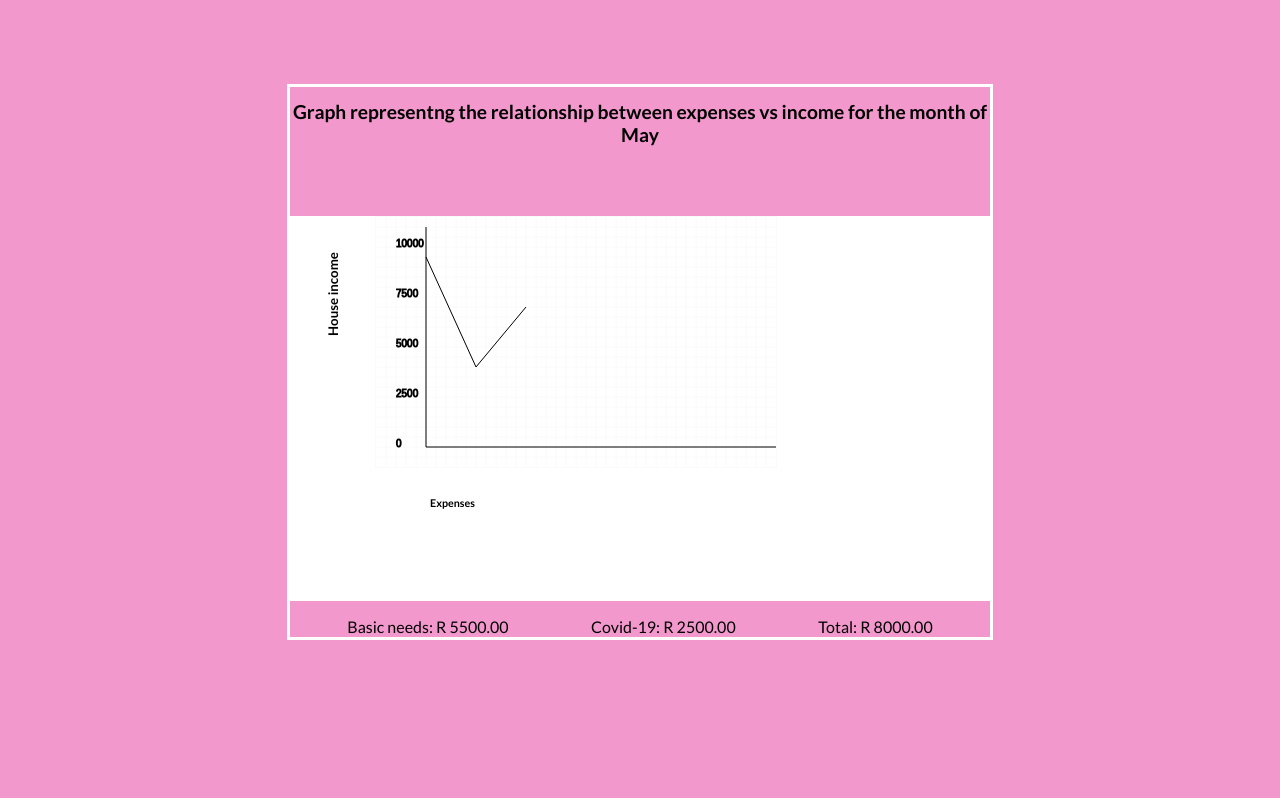
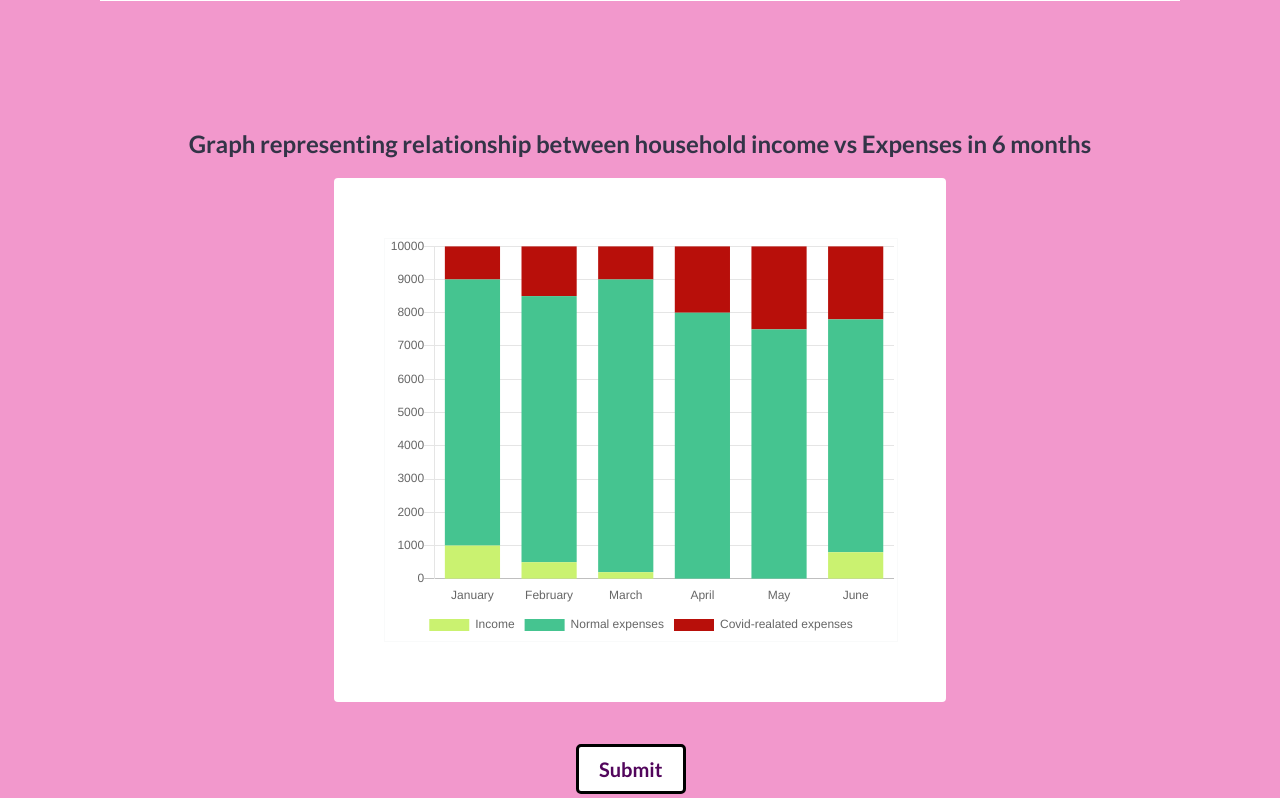
Before and after one commit to Ishmael-sikhikhi/xpense-monitor, a plain HTML site: page graphicalPresentation.html in a window 1280 px wide. Shown: the part 99-897 px from the top of the page. Before the commit the page ends 800 px from the top, so only its background shows below. Drawn offline with nearby package versions, Linux system fonts and the light colour scheme.

Commit message:
stacked graph

```diff
--- a/css/css-styles.css
+++ b/css/css-styles.css
@@ -5,15 +5,23 @@ body{
     background-color: rgba(230, 53, 156, 0.507);
     margin: 0 auto;
 }
+* {
+    font-family: 'Lato', Helvetica, sans-serif;
+    color: #333447;
+}
 h1{
-    color: black;
-    font-size: larger;
+    color: #333447;
+    font-size: 20px;
     text-align: center;
 }
+h2{
+    text-align: center;
+}
+
 .container1 {
     max-width: 1024px;
     margin: 0 auto;
-    padding: 0 25px;
+    padding: 6px 25px;
 }
 .header .xmonitor-header {
     width: 85%;
@@ -21,6 +29,7 @@ h1{
     justify-content: center;
     align-content: center;
     border: 3px solid white;
+    color: #333447;
 
 }
 .container{
@@ -51,7 +60,20 @@ h1{
     canvas{
         border: 1px solid rgb(249, 250, 250);
     }
-
+    .button {
+        background-color: white;
+        color: rgb(82, 6, 92);
+        border: 3px solid black;
+        padding: 10px 20px;
+        text-align: center;
+        text-decoration: none;
+        display: inline-block;
+        font-size: 20px;
+        font-weight: bold;
+        margin: 4px 2px;
+        cursor: pointer;
+        border-radius: 5px;
+      }
 @media only screen and (max-width: 768px){
     h1{
         color: black;
--- a/functions/graph.js
+++ b/functions/graph.js
@@ -1,87 +1,46 @@
-let canvas = document.querySelector('canvas')
-canvas.width = 400
-canvas.height = 250
-
-
-let xGrid = 10
-let yGrid = 10
-let cells = 10
-
-let budget ={
-    basic: 5500,
-    covid: 2500,
-}
-
-let expenses = {}
-
-if (localStorage['expenses']){
-    expenses = JSON.parse()
-}
-
-let conV=canvas.getContext('2d')
-
-
-
-const entries = Object.entries(budget)
-
-function drawGrids(){
-    conV.beginPath()
-    while(xGrid < canvas.height){
-        conV.moveTo(0,xGrid)
-        conV.lineTo(canvas.width, xGrid)
-        xGrid+=cells
-    }
-
-    while(yGrid < canvas.width){
-        conV.moveTo(yGrid,0)
-        conV.lineTo(yGrid, canvas.height)
-        yGrid+= cells
-    }
-    conV.strokeStyle = "rgb(249, 250, 250)"
-    conV.stroke()
-}
-
-function blocks(count){
-    return count*10
-}
-
-function drawAxis(){
-    let yCod = 23
-    let pop = 0
-
-    conV.beginPath()
-    conV.strokeStyle = 'black'
-    conV.moveTo(blocks(5),blocks(1))
-    conV.lineTo(blocks(5),blocks(23))
-    conV.lineTo(blocks(40),blocks(23))
-
-    conV.moveTo(blocks(5),blocks(23))
-
-    for(var i = 1; i<= 10; i++){
-        conV.strokeText(pop,blocks(2),blocks(yCod))
-        yCod -= 5
-        pop += 2500
-    }
-
-    conV.stroke()
-}
-
-function drawLineGraph(){
-     conV.beginPath()
-     conV.strokeStyle ="black"
-     conV.moveTo(blocks(5),blocks(4))
-
-    var xCod = 10
-
-    for( const [expense, spent] of entries){
-         var spentMoney = spent/500
-         conV.lineTo(blocks(xCod),blocks(4 + spentMoney))
-         xCod += 5
-    }
-
-    conV.stroke()
-}
-
-drawGrids()
-drawAxis()
-drawLineGraph()
+var ctx = document.getElementById("myChart").getContext('2d');
+var myChart = new Chart(ctx, {
+	type: 'bar',
+	data: {
+		labels: ["January","February","March","April","May","June"],
+		datasets: [{
+			label: 'Income',
+			backgroundColor: "#caf270",
+			data: [1000, 500, 200, 0, 0,800],
+		}, {
+			label: 'Normal expenses',
+			backgroundColor: "#45c490",
+			data: [8000, 8000, 8800, 8000, 7500,7000],
+		}, {
+			label: 'Covid-realated expenses',
+			backgroundColor: "#b80f0a",
+			data: [1000, 1500, 1000, 2000, 2500,2200],
+		}],
+	},
+options: {
+    tooltips: {
+      displayColors: true,
+      callbacks:{
+        mode: 'x',
+      },
+    },
+    scales: {
+      xAxes: [{
+        stacked: true,
+        gridLines: {
+          display: false,
+        }
+      }],
+      yAxes: [{
+        stacked: true,
+        ticks: {
+          beginAtZero: true,
+        },
+        type: 'linear',
+      }]
+    },
+		responsive: true,
+		maintainAspectRatio: false,
+		legend: { position: 'bottom' },
+	}
+});
--- a/graphicalPresentation.html
+++ b/graphicalPresentation.html
@@ -6,34 +6,67 @@
     <meta http-equiv="X-UA-Compatible" content="IE=edge">
     <meta name="viewport" content="width=device-width, initial-scale=1.0">
     <title>Document</title>
+     <!-- Required meta tags -->
+     <meta charset="utf-8">
+     <meta name="viewport" content="width=device-width, initial-scale=1, shrink-to-fit=no">
     <link rel="stylesheet" href="./css/css-styles.css">
+
 </head>
+<style>
+    @import url(https://fonts.googleapis.com/css?family=Lato:400,300,300italic,400italic,700,700italic);
 
-<body>
+    * {
+        font-family: 'Lato', Helvetica, sans-serif;
+        color: #333447;
+    }
+.wrapper{
+  width:40%;
+  display:block;
+  overflow:hidden;
+  margin:0 auto;
+  padding: 60px 50px;
+  background:#fff;
+  border-radius:4px;
+}
+
+canvas{
+  background:#fff;
+  height:400px;
+}
+
+/* h1{
+    font-family: 'Lato', Helvetica, sans-serif;
+    color: #333447;
+  margin-top:50px;
+  font-weight:200;
+  text-align: center;
+  display: block;
+  text-decoration: none;
+} */
+</style>
+
+<body class="bg-success">
     <header class="header">
         <div class="container1 xmonitor-header">
-            <h1>X-PENSE MONITOR</h1>
+            <h1 style="font-size: 32px; color: #333447;">X-PENSE MONITOR</h1>
         </div>
 
     </header>
-
-    <div class="container">
-        <div class="header">
-            <h1>Graph representng the relationship between expenses vs  income for the month of May</h1>
-        </div>
-        <div class="main clearfix">
-            <h5 class=>House income</h5>
-            <div class="cav">
-                <canvas id="canv"></canvas>
-                <h6>Expenses</h6>
-            </div>
-        </div>
-        <div class="footer">
-            <label for="food">Basic needs: R 5500.00</label>
-            <label for="covid-19">Covid-19: R 2500.00</label>
-            <label for="total">Total: R 8000.00</label>
+    <h2>Graph representing relationship between household income vs Expenses in 6 months</h2>
+    <div class="col-8 offset-2 my-5">
+        <div class="card">
+            <div class="wrapper">
+                <canvas id="myChart"></canvas>
+                </div>
         </div>
     </div>
+<br><br>
+    <button class="button" onclick= "location.href= 'store-list.html'" style="margin-left: 45%;">Submit</button>
+
+
+    <script src="https://cdn.jsdelivr.net/npm/chart.js@2.9.4"></script>
+    <script src="https://code.jquery.com/jquery-3.2.1.slim.min.js" integrity="sha384-KJ3o2DKtIkvYIK3UENzmM7KCkRr/rE9/Qpg6aAZGJwFDMVNA/GpGFF93hXpG5KkN" crossorigin="anonymous"></script>
+    <script src="https://cdnjs.cloudflare.com/ajax/libs/popper.js/1.12.9/umd/popper.min.js" integrity="sha384-ApNbgh9B+Y1QKtv3Rn7W3mgPxhU9K/ScQsAP7hUibX39j7fakFPskvXusvfa0b4Q" crossorigin="anonymous"></script>
+    <script src="https://maxcdn.bootstrapcdn.com/bootstrap/4.0.0/js/bootstrap.min.js" integrity="sha384-JZR6Spejh4U02d8jOt6vLEHfe/JQGiRRSQQxSfFWpi1MquVdAyjUar5+76PVCmYl" crossorigin="anonymous"></script>
     <script src="./functions/graph.js" charset="utf-8"></script>
-
 </body>
```
Also changed, not shown: store-list.html (+57 -9 lines), images/boxer1.jpg (added), images/boxer2.jpg (added), images/click.jpg (added), images/clik.jpg (added), images/cliks.jpg (added), images/pep1.jpg (added), images/pep2.png (added), images/shop.png (added), images/shoprite.png (added).
